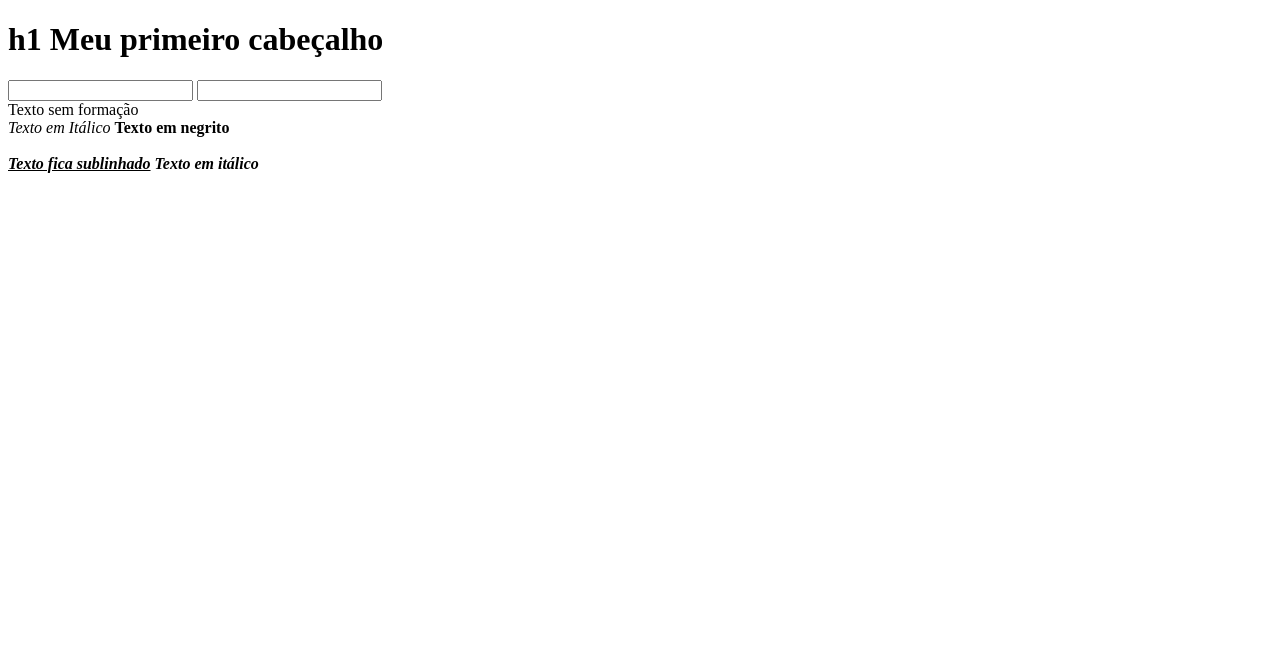
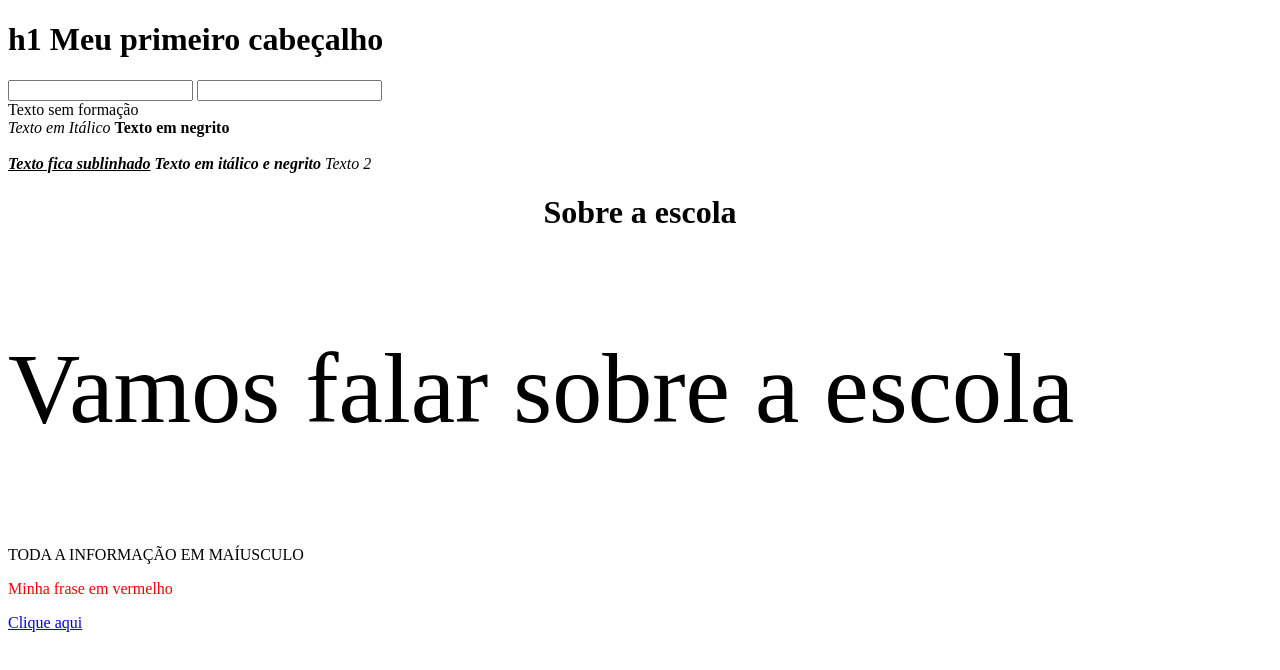
Before and after one commit to maldonadoflavia/1b-html, a plain HTML site: page Untitled-1.html in a window 1280 px wide. Drawn offline with Linux system fonts and the light colour scheme.

Commit message:
Add files via upload

```diff
--- a/Untitled-1.html
+++ b/Untitled-1.html
@@ -20,9 +20,23 @@
  <em>
    <strong>
      <u>Texto fica sublinhado</u>
-    Texto em itálico
+    Texto em itálico e negrito
    </strong>
+   Texto 2
 </em>
+ <h1 style="text-align:center;">Sobre a escola</h1><!--alinha ao centro da tela-->
+ <p style="font-size: 100px;">Vamos falar sobre a escola</p><!--aumenta a letra-->
+
+ <p style="text-transform: uppercase;">toda a informação em maíusculo</p><!--todo o texto da tag em maíusulo-->
+
+ <p style="color:red">Minha frase em vermelho</p><!--minha frase fica vermelha-->
+
+ <minhaTag></minhaTag><!--um elemento (tag) do HTML-->
+
+ <a href="https://www.google.com.br">Clique aqui</a><!--um elemento <a> e um atributo href-->
+
+
+
 
 </body>
 </html>
```
